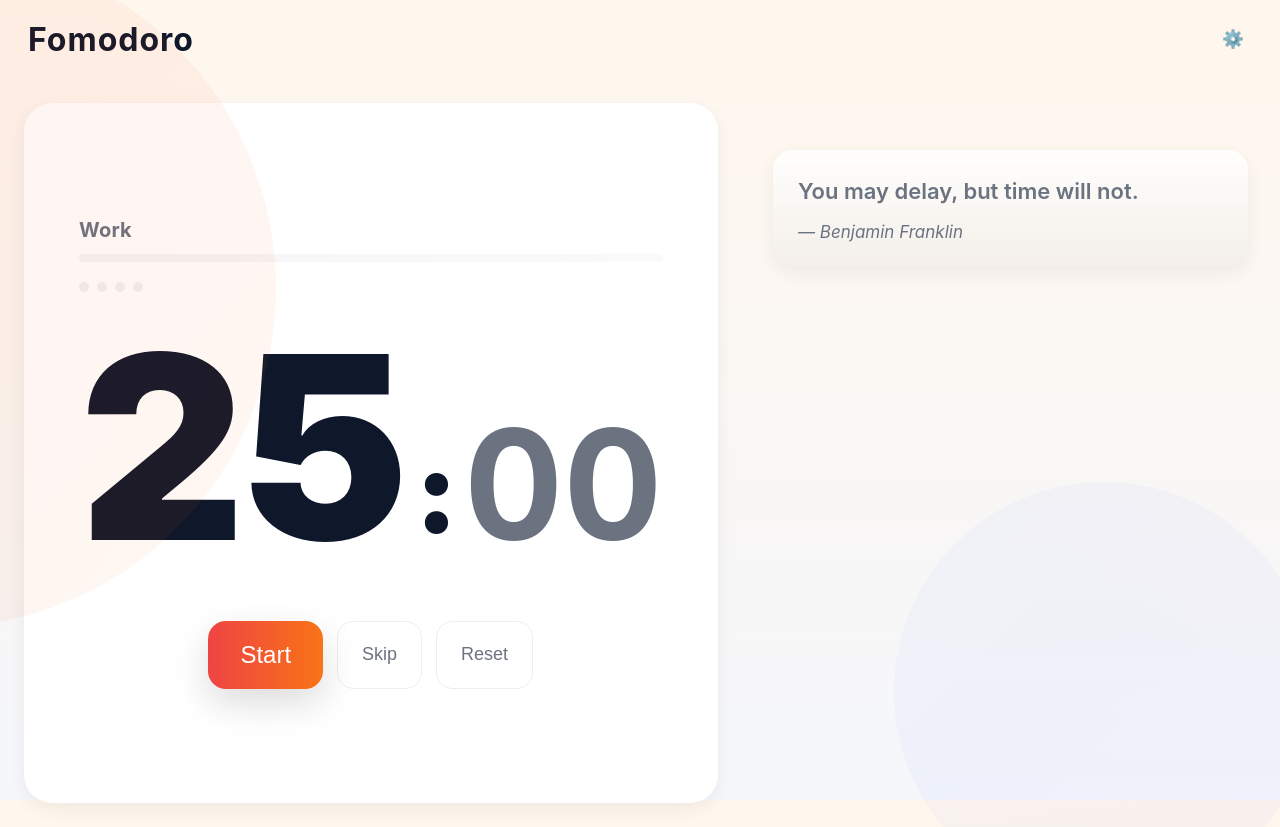
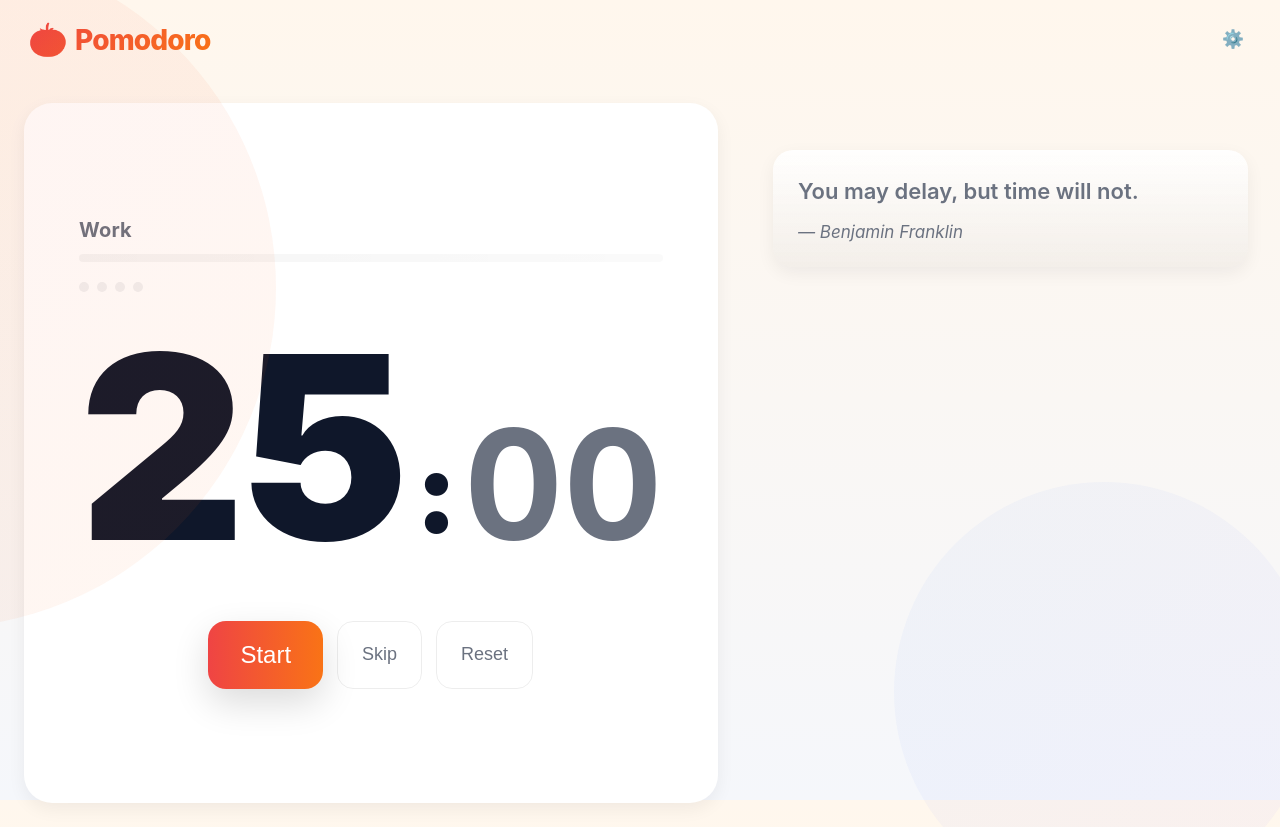
Before and after one commit to hasinhayder/fomodoro, a plain HTML site: page index.html in a window 1280 px wide. Drawn offline with nearby package versions, Linux system fonts and the light colour scheme.

Commit message:
UI tweak

```diff
--- a/index.html
+++ b/index.html
@@ -11,7 +11,7 @@
 <body class="theme-morning" x-data="pomodoroApp()" x-init="init()" @keydown.window="handleGlobalKeydown($event)">
   <div class="app">
     <header class="header">
-      <h1 class="logo">Fomodoro</h1>
+      <h1 class="logo"><span class="logo-icon">🍅</span>Pomodoro</h1>
       <div class="header-controls">
         <button @click="toggleSettings()" class="icon-btn" :aria-expanded="settingsOpen" aria-controls="settings" title="Settings (Cmd+K/Ctrl+K)">⚙️</button>
       </div>
--- a/styles.css
+++ b/styles.css
@@ -54,7 +54,24 @@ body::after {
 
 .app { display: flex; flex-direction: column; min-height: 100vh; }
 .header { display: flex; align-items: center; justify-content: space-between; padding: 20px 28px; }
-.logo { margin: 0; font-weight: 700; letter-spacing: 1px; }
+.logo {
+  margin: 0;
+  font-size: 1.75rem;
+  font-weight: 800;
+  letter-spacing: -0.03em;
+  background: linear-gradient(135deg, var(--accent), var(--accent-2));
+  -webkit-background-clip: text;
+  -webkit-text-fill-color: transparent;
+  background-clip: text;
+  display: flex;
+  align-items: center;
+  gap: 8px;
+}
+.logo-icon {
+  font-size: 2rem;
+  display: flex;
+  align-items: center;
+}
 .icon-btn {
   border: none;
   background: transparent;
```
